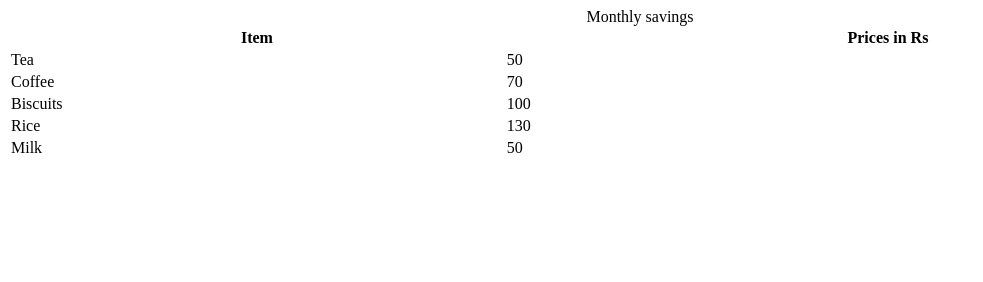
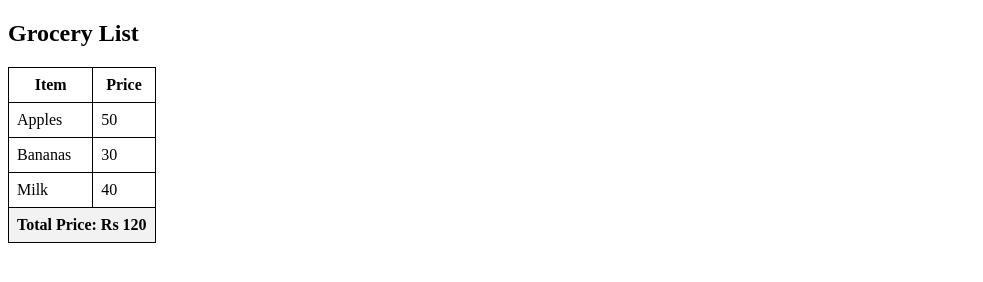
Before and after one commit to acciojob/grofers-checkout-Akhil-kumar9, a website: page main.html in a window 1280 px wide. Shown: the whole page, without its empty margins (0-983 px from the left). Drawn offline with Linux system fonts and the light colour scheme.

Commit message:
created a submission

```diff
--- a/main.html
+++ b/main.html
@@ -1,45 +1,41 @@
 <!DOCTYPE html>
-
 <html>
-
 <head>
-	<link rel="stylesheet" href="styles.css">
+  <title>Grofers Checkout</title>
+  <style>
+    table, th, td {
+      border: 1px solid black;
+      border-collapse: collapse;
+      padding: 8px;
+    }
+    td.total {
+      font-weight: bold;
+      text-align: center;
+      background: #f2f2f2;
+    }
+  </style>
 </head>
-
 <body>
-    <!-- the entire body must be written by student -->
-    <table style="width: 100% " id="groceryTable">
-    <caption>
-      Monthly savings
-    </caption>
+  <h2>Grocery List</h2>
+  <table id="groceryTable">
     <tr>
       <th>Item</th>
-      <th>Prices in Rs</th>
+      <th>Price</th>
     </tr>
     <tr>
-      <td class="item">Tea</td>
-      <td class="price">50</td>
+      <td class="item">Apples</td>
+      <td class="prices">50</td>
     </tr>
     <tr>
-      <td class="item">Coffee</td>
-      <td class="price">70</td>
-    </tr>
-    <tr>
-      <td class="item">Biscuits</td>
-      <td class="price">100</td>
-    </tr>
-    <tr>
-      <td class="item">Rice</td>
-      <td class="price">130</td>
+      <td class="item">Bananas</td>
+      <td class="prices">30</td>
     </tr>
     <tr>
       <td class="item">Milk</td>
-      <td class="price">50</td>
+      <td class="prices">40</td>
     </tr>
   </table>
-    <script type="text/javascript" src="./script.js">
-</script>
 
+  <script src="script.js"></script>
 </body>
-
 </html>
--- a/script.js
+++ b/script.js
@@ -1,21 +1,22 @@
+// Select all price cells
+const prices = document.querySelectorAll(".prices");
+let total = 0;
 
-const getSum = () => {
-  const prices = document.querySelectorAll(".prices"); // get all price cells
-  let sum = 0;
+// Calculate the sum of prices
+prices.forEach(priceCell => {
+  total += parseFloat(priceCell.textContent);
+});
 
-  for (let i = 0; i < prices.length; i++) {
-    sum += parseFloat(prices[i].textContent); // convert text to number
-  }
+// Create a new row
+const table = document.getElementById("groceryTable");
+const totalRow = document.createElement("tr");
+const totalCell = document.createElement("td");
 
-  // Create new row for total
-  const table = document.getElementById("groceryTable");
-  const totalRow = document.createElement("tr");
-  const totalCell = document.createElement("td");
+// Span the cell across both columns
+totalCell.colSpan = 2;
+totalCell.className = "total";
+totalCell.textContent = "Total Price: Rs " + total;
 
-  totalCell.colSpan = 2; // span across both columns
-  totalCell.textContent = "Total Price: " + sum;
-  totalCell.style.fontWeight = "bold";
-
-  totalRow.appendChild(totalCell);
-  table.appendChild(totalRow);
-};
+// Append cell and row to table
+totalRow.appendChild(totalCell);
+table.appendChild(totalRow);
```
